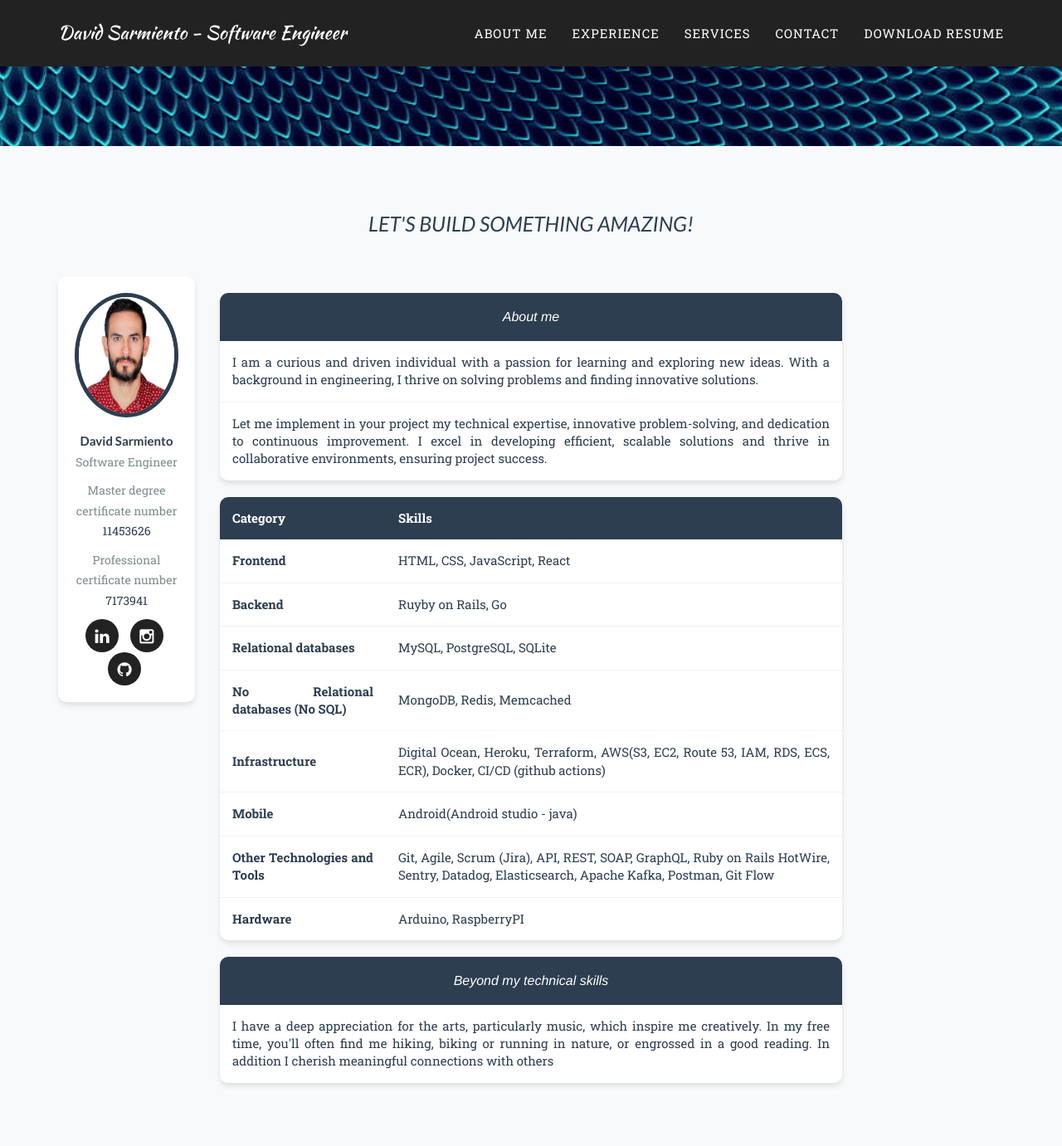
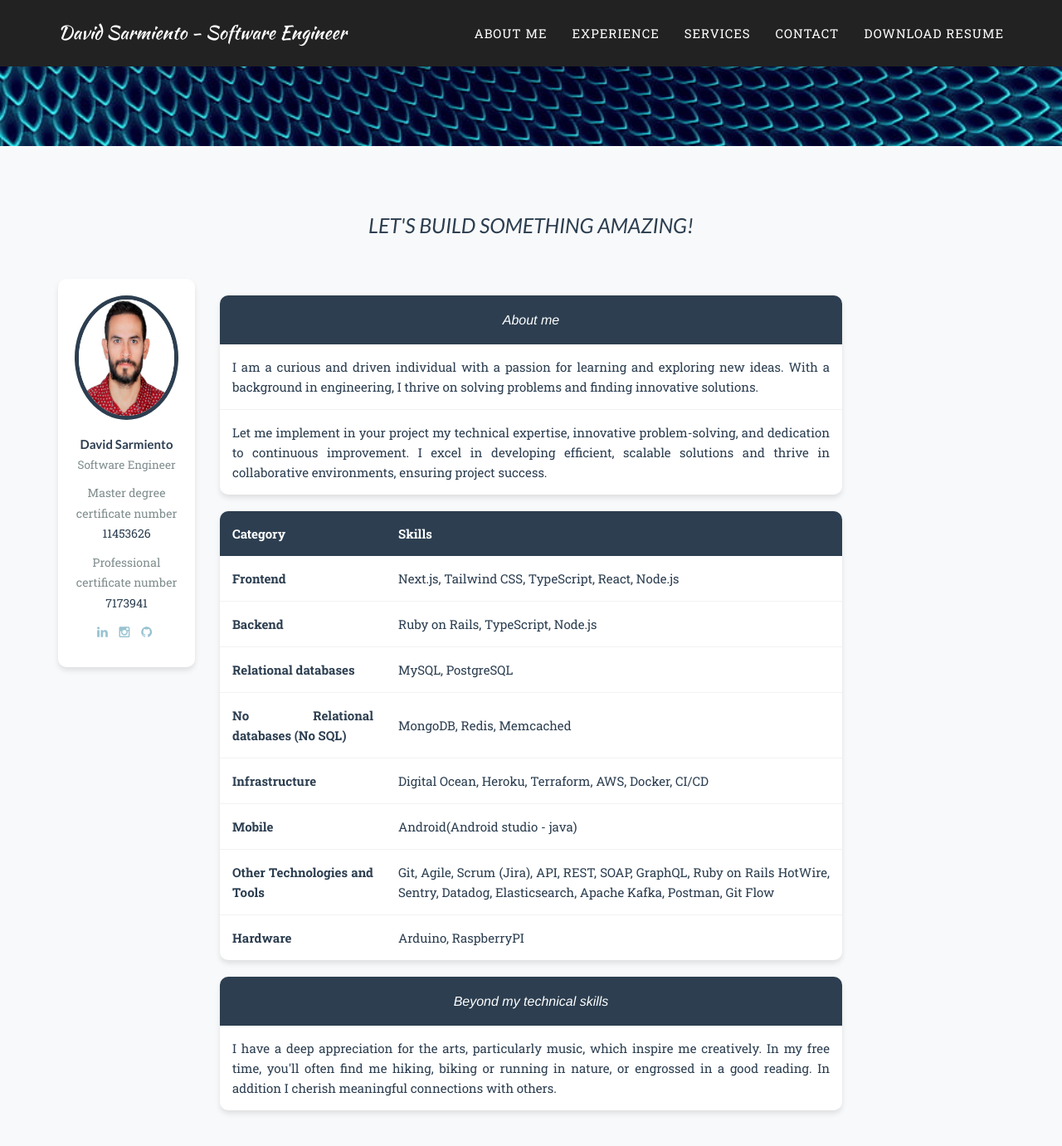
Before and after one commit to edsarmiento/edsarmiento.github.io, a Jekyll site: the page built from index.html, in a window 1280 px wide and 1400 px high, scrolled down 582 px. Shown: the top 1381 px of the window at 83% size. Built offline with Jekyll 4.4.1, drawn with Linux system fonts in a browser that asks for light colours; some web fonts are replaced.

Commit message:
improves

```diff
--- a/_includes/about.html
+++ b/_includes/about.html
@@ -71,15 +71,15 @@
                         </tr>
                         <tr>
                             <td class="category">Frontend</td>
-                            <td>HTML, CSS, JavaScript, React</td>
+                            <td>Next.js, Tailwind CSS, TypeScript, React, Node.js</td>
                         </tr>
                         <tr>
                             <td class="category">Backend</td>
-                            <td>Ruyby on Rails, Go</td>
+                            <td>Ruby on Rails, TypeScript, Node.js</td>
                         </tr>
                         <tr>
                             <td class="category">Relational databases</td>
-                            <td>MySQL, PostgreSQL, SQLite</td>
+                            <td>MySQL, PostgreSQL</td>
                         </tr>
                         <tr>
                             <td class="category">No Relational databases (No SQL)</td>
@@ -87,7 +87,7 @@
                         </tr>
                         <tr>
                             <td class="category">Infrastructure</td>
-                            <td>Digital Ocean, Heroku, Terraform, AWS(S3, EC2, Route 53, IAM, RDS, ECS, ECR), Docker, CI/CD (github actions)</td>
+                            <td>Digital Ocean, Heroku, Terraform, AWS, Docker, CI/CD</td>
                         </tr>
                         <tr>
                             <td class="category">Mobile</td>
@@ -118,7 +118,7 @@
                         </th>
                         <tr>
                             <td>
-                                I have a deep appreciation for the arts, particularly music, which inspire me creatively. In my free time, you'll often find me hiking, biking or running in nature, or engrossed in a good reading. In addition I cherish meaningful connections with others
+                                I have a deep appreciation for the arts, particularly music, which inspire me creatively. In my free time, you'll often find me hiking, biking or running in nature, or engrossed in a good reading. In addition I cherish meaningful connections with others.
                             </td>
                         </tr>
                     </table>
```
Also changed, not shown: _includes/css/agency.css (+33 -62 lines).
